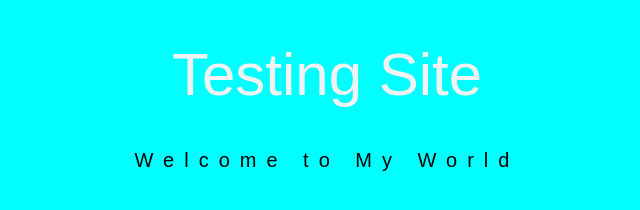
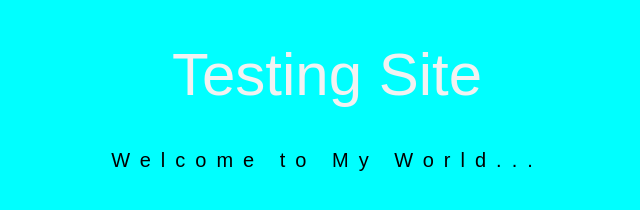
Before and after one commit to xcnguyen9/personal-site, a plain HTML site: page my-website/index.html in a window 1280 px wide. Shown: the whole page, without its empty margins (313-953 px from the left). Drawn offline with Linux system fonts and the light colour scheme.

Commit message:
initial commit

```diff
--- a/my-website/index.html
+++ b/my-website/index.html
@@ -7,6 +7,6 @@
 </head>
 <body>
 	<h1>Testing Site</h1>
-	<h2>Welcome to My World</h2>
+	<h2>Welcome to My World...</h2>
 </body>
 </html>
```
